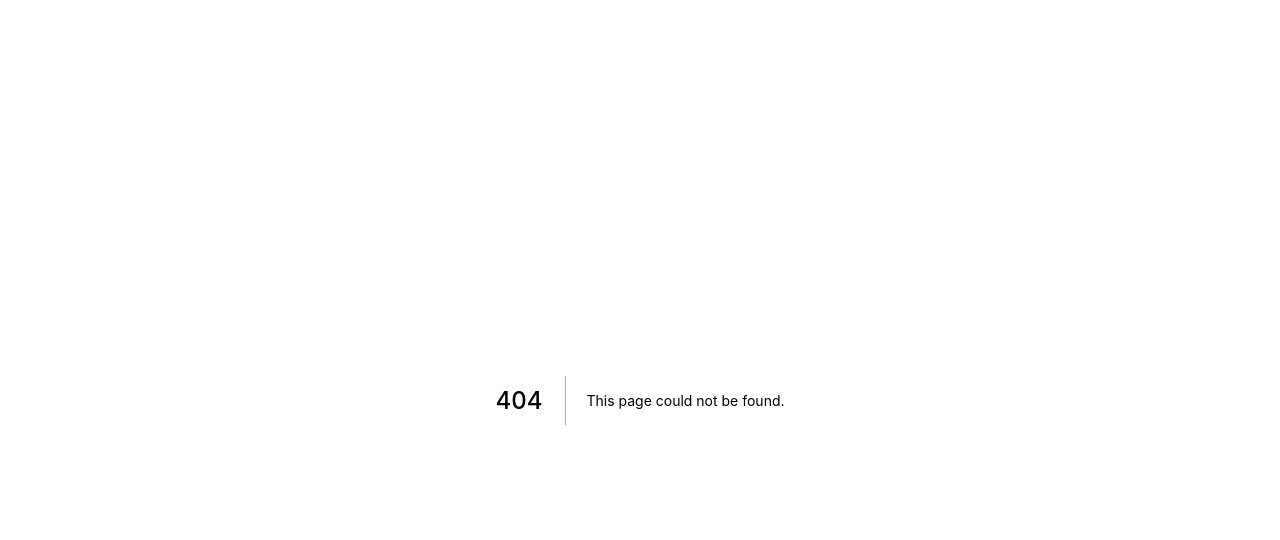
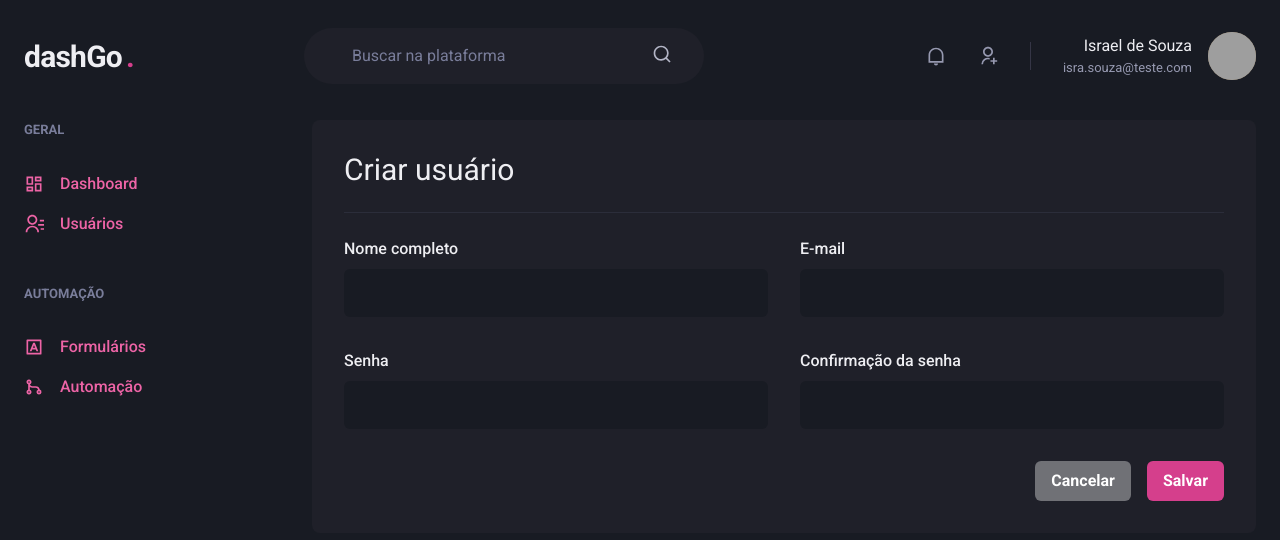
Before and after one commit to israsouzab/dashboard-dashgo, a Next.js app: page /users/create in a window 1280 px wide. Before the commit this address had no page. Shown: the top 540 px of the page. Built offline with nearby package versions, Linux system fonts and the light colour scheme; grey boxes are pictures that could not be loaded.

Commit message:
formulario de criacao de usuarios

```diff
--- /dev/null
+++ b/src/pages/users/create.tsx
@@ -0,0 +1,65 @@
+import { Box, Button, Divider, Flex, Heading, HStack, SimpleGrid, VStack } from '@chakra-ui/react'
+import Input from '../../components/Form/Input'
+import { Header } from '../../components/Header'
+import { Sidebar } from '../../components/Sidebar'
+
+export default function CreateUser () {
+   return (
+      <Box>
+         <Header />
+         <Flex
+            width='100%'
+            marginY='6'
+            maxWidth={1480}
+            marginX='auto'
+            paddingX='6'
+         >
+            <Sidebar />
+            <Box
+               flex='1'
+               borderRadius={8}
+               background='gray.800'
+               padding='8'
+            >
+               <Heading
+                  size='lg'
+                  fontWeight='normal'
+               >
+                  Criar usuário
+               </Heading>
+               <Divider
+                  marginY='6'
+                  borderColor='gray.700'
+               />
+               <VStack spacing='8'>
+                  <SimpleGrid
+                     minChildWidth='240px'
+                     spacing='8'
+                     width='100%'
+                  >
+                     <Input name='name' label='Nome completo' />
+                     <Input name='email' type='email' label='E-mail' />
+                  </SimpleGrid>
+                  <SimpleGrid
+                     minChildWidth='240px'
+                     spacing='8'
+                     width='100%'
+                  >
+                     <Input name='password' type='password' label='Senha' />
+                     <Input name='password_confirmation' type='password' label='Confirmação da senha' />
+                  </SimpleGrid>
+               </VStack>
+               <Flex
+                  marginTop='8'
+                  justify='flex-end'
+               >
+                  <HStack spacing='4'>
+                     <Button colorScheme='whiteAlpha'>Cancelar</Button>
+                     <Button colorScheme='pink'>Salvar</Button>
+                  </HStack>
+               </Flex>
+            </Box>
+         </Flex>
+      </Box>
+   )
+}
```
